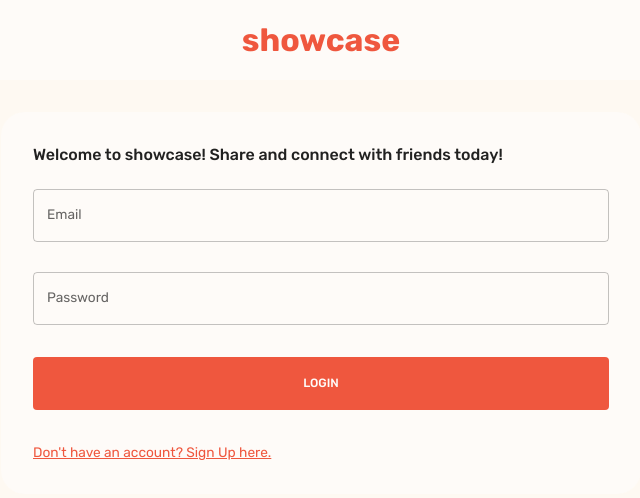
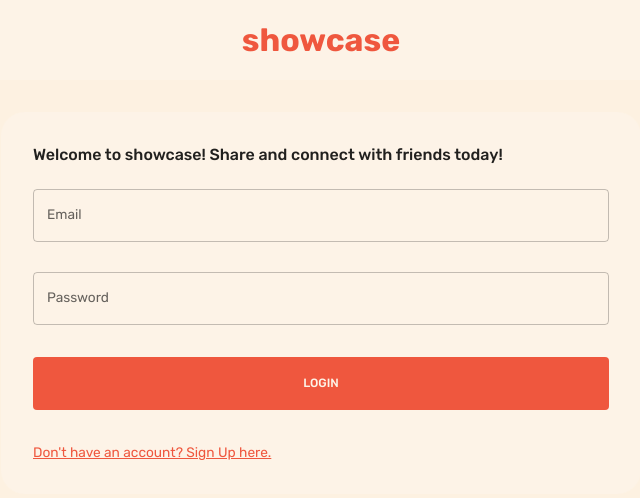
Before and after one commit to rjrillon/showcase, a React (Create React App) app in the folder client/: page / in a window 1280 px wide. Shown: the top 498 px of the page, without its empty margins (319-959 px from the left). Built offline with nearby package versions, Linux system fonts and the light colour scheme.

Commit message:
touched up colors

```diff
--- a/client/src/theme.js
+++ b/client/src/theme.js
@@ -1,18 +1,18 @@
 // color design tokens export
 export const colorTokens = {
   base: {
-    0: "#FEFBF8",
-    10: "#FEF9F2",
-    50: "#FEF6ED",
-    100: "#FDF3E7",
-    200: "#FDF1E1",
-    300: "#FCEEDC",
-    400: "#D6C9B9",
-    500: "#B0A699",
-    600: "#8B8278",
-    700: "#655F57",
-    800: "#3F3B37",
-    900: "#191816",
+    0: "#FEF9F2",
+    10: "#FEF6ED",
+    50: "#FDF3E7",
+    100: "#FDF1E1",
+    200: "#FCEEDC",
+    300: "#D6C9B9",
+    400: "#B0A699",
+    500: "#8B8278",
+    600: "#655F57",
+    700: "#3F3B37",
+    800: "#191816",
+    900: "#0A0A0A",
     1000: "#000000",
   },
   primary: {
@@ -69,8 +69,8 @@ export const themeSettings = mode => {
               light: colorTokens.base[50],
             },
             background: {
-              default: colorTokens.base[10],
-              alt: colorTokens.base[0],
+              default: colorTokens.base[100],
+              alt: colorTokens.base[50],
             },
           }),
     },
```
